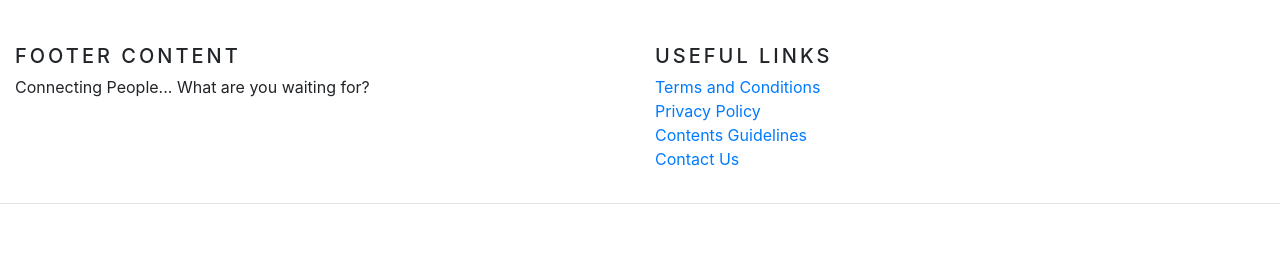
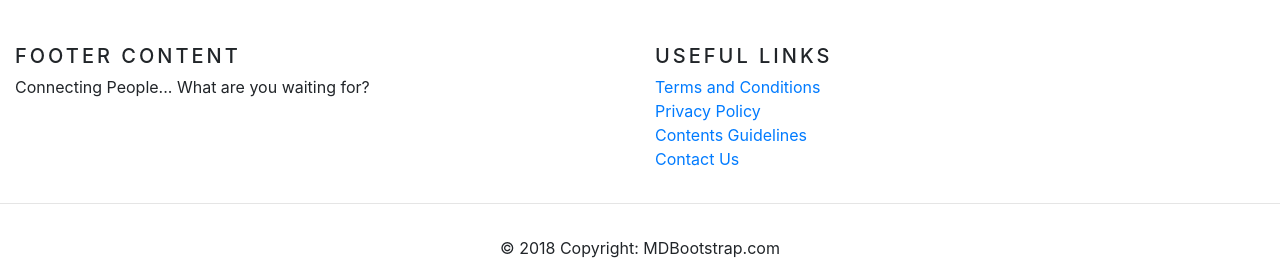
Before and after one commit to amaechi-chuks/WEconnect, a plain HTML site: page template/index.html in a window 1280 px wide. Shown: the part 888-1164 px from the top of the page. Before the commit the page ends 1092 px from the top, so only its background shows below. Drawn offline with nearby package versions, Linux system fonts and the light colour scheme; a script that the page names is missing.

Commit message:
added copyright to footer

```diff
--- a/template/index.html
+++ b/template/index.html
@@ -151,6 +151,18 @@
         </div>
         <!--/.Footer Links-->
         <hr />
+         <!--Copyright-->
+         <div class="footer-copyright py-3 text-center">
+            <div class="container-fluid">
+                © 2018 Copyright:
+                <span id="copyright"> MDBootstrap.com </sp>
+
+            </div>
+        </div>
+        <!--/.Copyright-->
+
+    </footer>
+    <!--/.Footer-->
         <!-- Optional JavaScript -->
         <!-- Custom  Javascript -->
         <script src="./js/main.js"></script>
```
